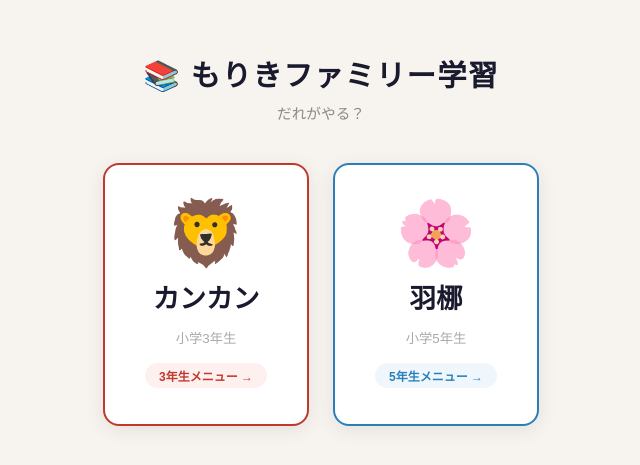
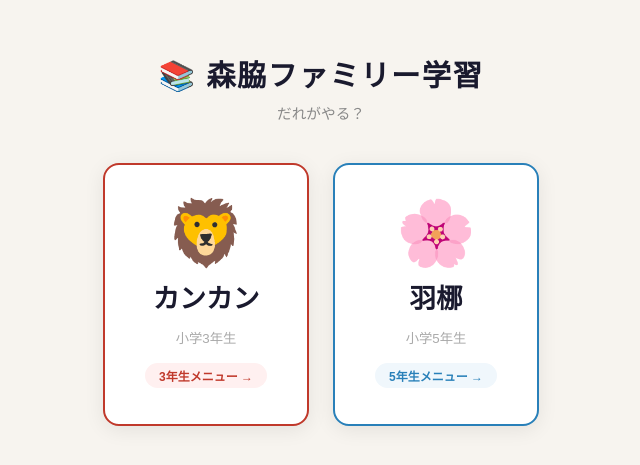
Before and after one commit to moridfunky-tech/kanji-app, a website: page public/index.html in a window 1280 px wide. Shown: the part 161-626 px from the top of the page, without its empty margins (319-959 px from the left). Drawn offline with Linux system fonts and the light colour scheme.

Commit message:
fix name

```diff
--- a/public/index.html
+++ b/public/index.html
@@ -42,7 +42,7 @@ h1{
 </style>
 </head>
 <body>
-<h1>📚 もりきファミリー学習</h1>
+<h1>📚 森脇ファミリー学習</h1>
 <p class="subtitle">だれがやる？</p>
 <div class="cards">
   <a class="card kanka" href="kanka/index.html">
```
